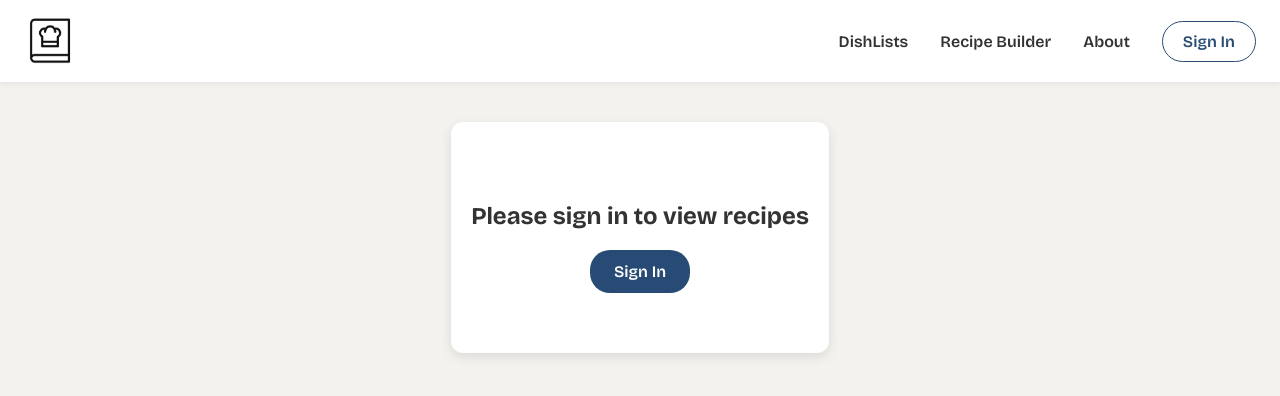
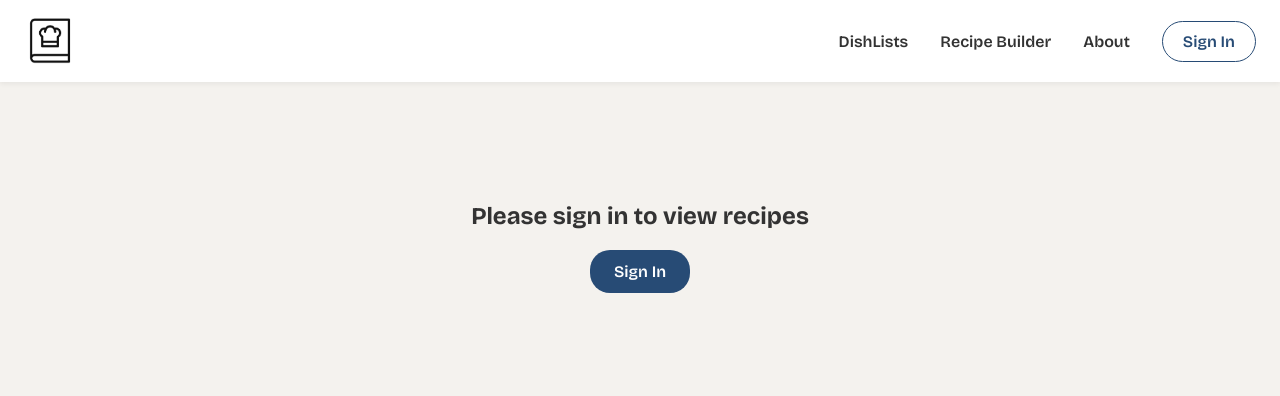
Before and after one commit to awkorn/dishlist-web, a React (Create React App) app in the folder frontend/: page /recipe/1 in a window 1280 px wide. Shown: the top 396 px of the page. Built offline with nearby package versions, Linux system fonts and the light colour scheme; no server answers.

Commit message:
fix loading spinner

```diff
--- a/frontend/src/features/recipe/pages/RecipeDetailPage.module.css
+++ b/frontend/src/features/recipe/pages/RecipeDetailPage.module.css
@@ -72,10 +72,9 @@
     text-align: center;
     padding: 60px 20px;
     margin: 40px auto;
-    background-color: white;
+    background-color: transparent;
     border-radius: 12px;
     max-width: 600px;
-    box-shadow: 0 4px 12px rgba(0, 0, 0, 0.1);
   }
 
   .loadingSpinner {
@@ -84,7 +83,6 @@
     height: 40px;
     border: 4px solid rgba(39, 75, 117, 0.2);
     border-radius: 50%;
-    border-top-color: #274b75;
     animation: spin 1s linear infinite;
     margin-bottom: 15px;
   }
```
Also changed, not shown: frontend/src/features/recipeBuilder/pages/RecipeBuilderPage.js (added).
